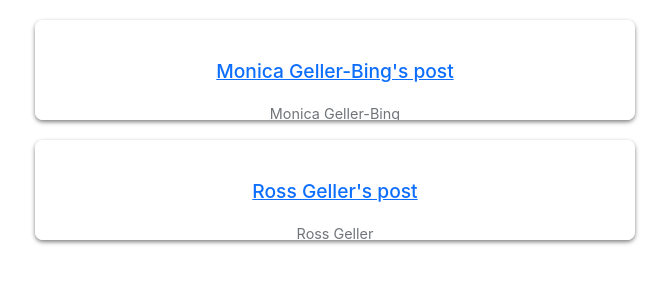
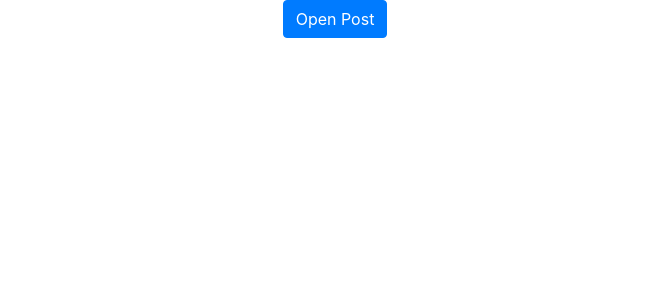
Before and after one commit to Shiranle07/ap_project2_web, a React (Create React App) app: page / in a window 1280 px wide. Shown: the top 300 px of the page, without its empty margins (305-974 px from the left). Built offline with nearby package versions, Linux system fonts and the light colour scheme.

Commit message:
comments

```diff
--- a/public/index.html
+++ b/public/index.html
@@ -18,6 +18,16 @@
 
     <link rel="stylesheet" href="https://cdn.jsdelivr.net/npm/bootstrap-icons@1.11.3/font/bootstrap-icons.min.css">
 
+        <!-- Bootstrap CSS -->
+    <link href="https://maxcdn.bootstrapcdn.com/bootstrap/4.5.2/css/bootstrap.min.css" rel="stylesheet">
+
+    <!-- jQuery (necessary for Bootstrap's JavaScript plugins) -->
+    <script src="https://ajax.googleapis.com/ajax/libs/jquery/3.5.1/jquery.min.js"></script>
+
+    <!-- Bootstrap JS -->
+    <script src="https://maxcdn.bootstrapcdn.com/bootstrap/4.5.2/js/bootstrap.min.js"></script>
+
+
   </head>
   <body>
     <noscript>You need to enable JavaScript to run this app.</noscript>
--- a/src/data/db.json
+++ b/src/data/db.json
@@ -4,13 +4,6 @@
         "author" : "Monica Geller-Bing",
         "post_text" : "Hey there, I'm using Fakebook",
         "publication_date" : "2024-02-12"
-    },
-
-    {
-        "id" : 2,
-        "author" : "Ross Geller",
-        "post_text" : "I'm using Fakebook couse they better than Mark",
-        "publication_date" : "2024-02-12"
     }
 
 ]
--- a/src/post/Post.css
+++ b/src/post/Post.css
@@ -34,4 +34,5 @@
 
 .text {
     font-style: italic;
+    margin-top: 5px;
 }
--- a/src/post/Post.js
+++ b/src/post/Post.js
@@ -1,29 +1,64 @@
-// Post.js
 import React from 'react';
 import './Post.css';
 
 function Post({ id, author, post_text, publication_date }) {
     return (
-        <a href="post.html?id={id}">
-        <div className='single_post'>
-        <post>
-            <h3 className='title'>
-                {author}'s post
-            </h3>
-            <div className='user_name'>
-                {author}
-            </div>
-            <time className='date'>
-                {publication_date}
-            </time>
-            <div className='text'>
-                {post_text}
-            </div>
+        <div>
+            <button type="button" className="btn btn-primary" data-bs-toggle="modal" data-bs-target={`#exampleModalToggle${id}`}>
+                Open Post
+            </button>
 
-        </post>
+            <div className="modal fade" id={`exampleModalToggle${id}`} aria-hidden="true" tabIndex="-1">
+                <div className="modal-dialog modal-dialog-centered">
+                    <div className="modal-content">
+                        <div className="modal-header">
+                            <h1 className="modal-title fs-5 text-center flex-grow-1" id={`exampleModalToggleLabel${id}`}>{author}'s post</h1>
+                            <button type="button" className="btn-close" data-bs-dismiss="modal" aria-label="Close"></button>
+                        </div>
+                        <div className="modal-body">
+                            <div className="modal-dialog modal-dialog-scrollable">
+                                <div className="user_info">
+                                    <div className='user_name'>
+                                        <strong></strong> {author} &nbsp;&nbsp;&nbsp;&nbsp;
+                                        <strong></strong> {publication_date}
+                                    </div>
+                                    <div className='text'>
+                                        <strong></strong> {post_text}
+                                    </div>
+                                </div>
+                            </div>
+
+
+{/* comments */}
+<div class="mb-3">
+  <label for="formGroupExampleInput" class="form-label">Example label</label>
+  <input type="text" class="form-control" id="formGroupExampleInput" placeholder="Example input placeholder" />
+</div>
+
+
+<div className="comments">
+    <div className="comment">
+        <div className="commenter_info">
+            <strong>Commenter Name:</strong> {author} &nbsp;&nbsp;&nbsp;&nbsp;
+            <strong>Date:</strong> {publication_date}
+        </div>
+        <div className="comment_text">
+            <p>{post_text}</p>
         </div>
 
-    </a>
+    </div>
+</div>
+
+
+
+                        </div>
+                        <div className="modal-footer">
+                            <button type="button" className="btn btn-primary">Save changes</button>
+                        </div>
+                    </div>
+                </div>
+            </div>
+        </div>
     );
 }
 
--- a/src/post_page/PostPage.css
+++ b/src/post_page/PostPage.css
@@ -1,38 +1,3 @@
 .PostPage {
   text-align: center;
 }
-
-.PostPage-logo {
-  height: 40vmin;
-  pointer-events: none;
-}
-
-@media (prefers-reduced-motion: no-preference) {
-  .PostPage-logo {
-    animation: PostPage-logo-spin infinite 20s linear;
-  }
-}
-
-.PostPage-header {
-  background-color: #282c34;
-  min-height: 100vh;
-  display: flex;
-  flex-direction: column;
-  align-items: center;
-  justify-content: center;
-  font-size: calc(10px + 2vmin);
-  color: white;
-}
-
-.PostPage-link {
-  color: #61dafb;
-}
-
-@keyframes PostPage-logo-spin {
-  from {
-    transform: rotate(0deg);
-  }
-  to {
-    transform: rotate(360deg);
-  }
-}
--- a/src/post_page/PostPage.js
+++ b/src/post_page/PostPage.js
@@ -1,19 +1,15 @@
+// PostPage.js
+import React from 'react';
 import './PostPage.css';
-import Post from "../post/Post"
-import posts from "../data/db.json"
-import { useState } from 'react';
+import Post from "../post/Post";
+import posts from "../data/db.json";
 
 function PostPage() {
-
     return (
-    <div className="PostPage">
-      {
-        posts.map((post) =>
-        <Post {...post} />
-        )
-      }
-    </div>
-  );
+        <div className="PostPage">
+            {posts.map((post) => <Post key={post.id} {...post} />)}
+        </div>
+    );
 }
 
 export default PostPage;
```
